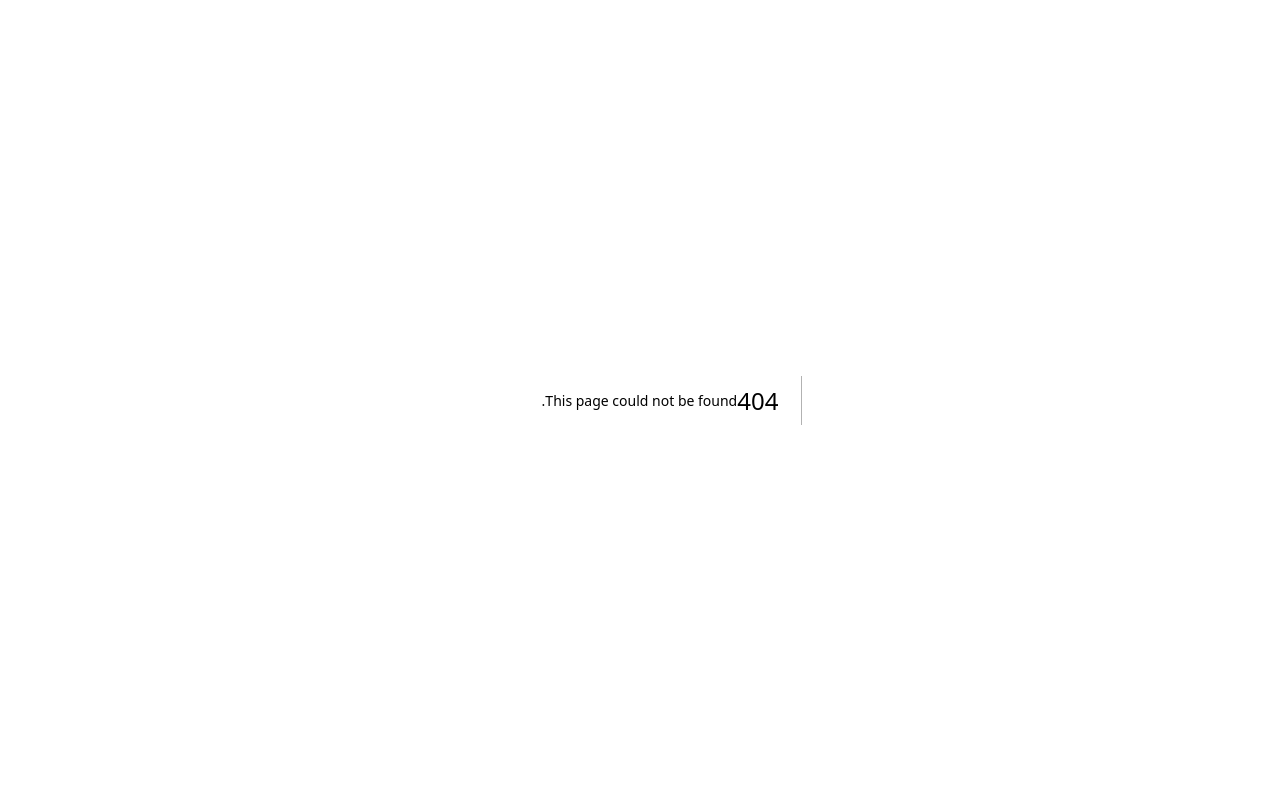
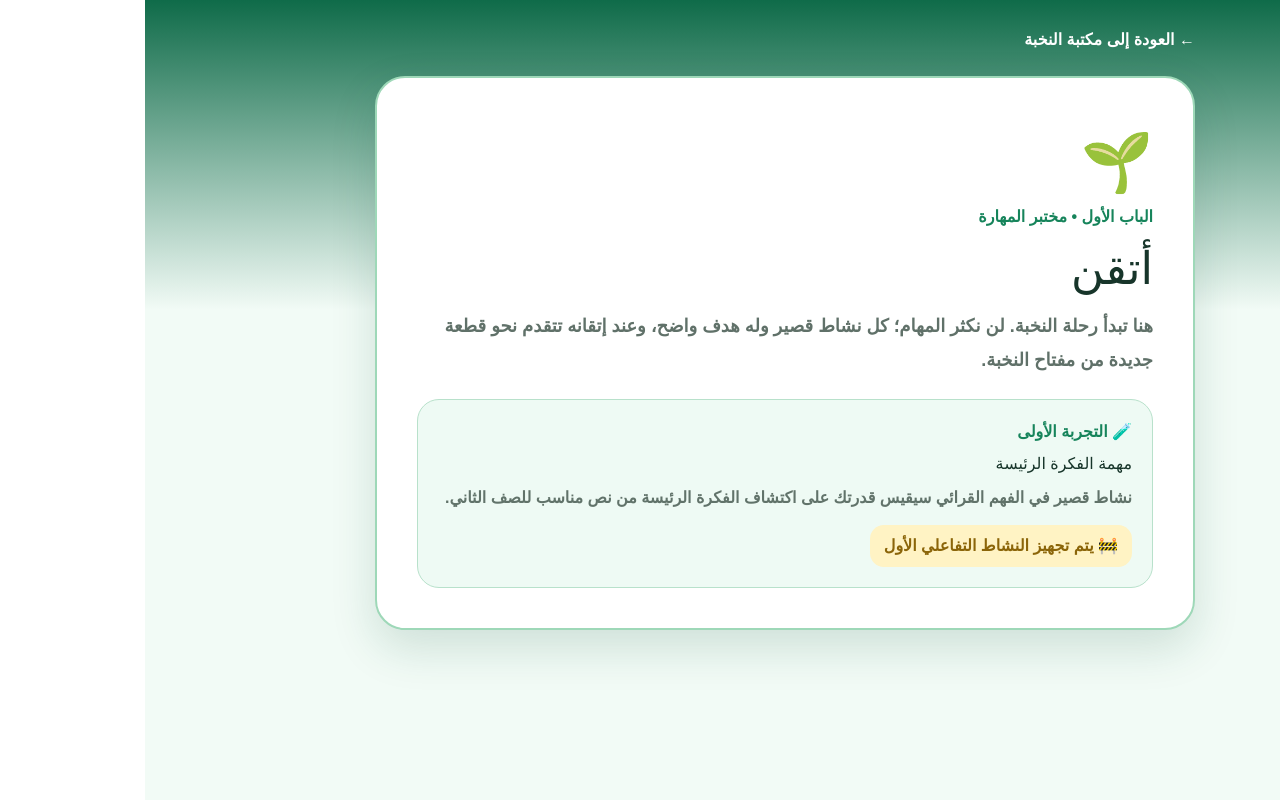
Before and after one commit to a31164949-blip/lughati-academy, a Next.js app in the folder lughati-next/: page /academy-club/elite-library/mastery in a window 1280 px wide. Before the commit this address had no page. Built offline with nearby package versions, Linux system fonts and the light colour scheme.

Commit message:
Add Elite Library mastery entry

```diff
--- /dev/null
+++ b/lughati-next/app/academy-club/elite-library/mastery/page.tsx
@@ -0,0 +1,23 @@
+"use client";
+
+import Link from "next/link";
+
+export default function MasteryPage(){
+  return <main dir="rtl" style={{minHeight:"100vh",padding:"28px 16px 60px",fontFamily:"Arial,sans-serif",background:"linear-gradient(180deg,#0f6b49,#f2fbf6 310px)",color:"#17352a"}}>
+    <div style={{maxWidth:820,margin:"0 auto"}}>
+      <Link href="/academy-club/elite-library" style={{color:"#fff",fontWeight:900,textDecoration:"none"}}>← العودة إلى مكتبة النخبة</Link>
+      <section style={{marginTop:24,padding:"clamp(24px,6vw,40px)",borderRadius:30,background:"#fff",border:"2px solid #9ed8b8",boxShadow:"0 18px 45px rgba(18,90,60,.16)"}}>
+        <div style={{fontSize:58}}>🌱</div>
+        <div style={{color:"#16845b",fontWeight:900}}>الباب الأول • مختبر المهارة</div>
+        <h1 style={{margin:"6px 0",fontSize:"clamp(30px,7vw,45px)"}}>أتقن</h1>
+        <p style={{fontSize:18,lineHeight:1.9,color:"#607169",fontWeight:700}}>هنا تبدأ رحلة النخبة. لن نكثر المهام؛ كل نشاط قصير وله هدف واضح، وعند إتقانه تتقدم نحو قطعة جديدة من مفتاح النخبة.</p>
+        <div style={{marginTop:22,padding:20,borderRadius:22,background:"#eefaf4",border:"1px solid #b8e1cb"}}>
+          <span style={{fontWeight:900,color:"#16845b"}}>🧪 التجربة الأولى</span>
+          <h2 style={{margin:"8px 0"}}>مهمة الفكرة الرئيسة</h2>
+          <p style={{margin:"0 0 12px",lineHeight:1.8,color:"#61736a",fontWeight:700}}>نشاط قصير في الفهم القرائي سيقيس قدرتك على اكتشاف الفكرة الرئيسة من نص مناسب للصف الثاني.</p>
+          <div style={{display:"inline-block",padding:"9px 14px",borderRadius:14,background:"#fff3c4",color:"#8b6509",fontWeight:900}}>🚧 يتم تجهيز النشاط التفاعلي الأول</div>
+        </div>
+      </section>
+    </div>
+  </main>
+}
```
